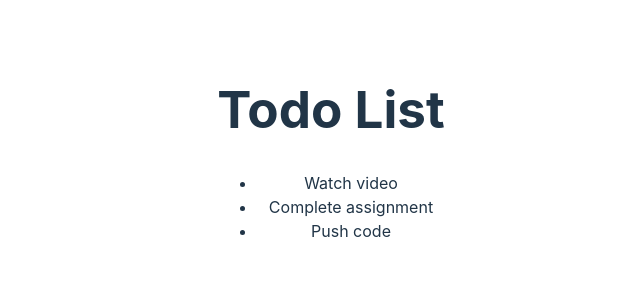
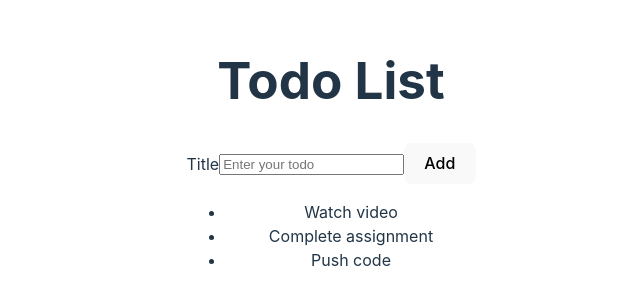
Before and after one commit to gmax3000/react-todo, a React (Vite) app: page / in a window 1280 px wide. Shown: the part 247-552 px from the top of the page, without its empty margins (309-949 px from the left). Built offline with nearby package versions, Linux system fonts and the light colour scheme.

Commit message:
commit lesson 1_2

```diff
--- /dev/null
+++ b/src/AddTodoForm.jsx
@@ -0,0 +1,15 @@
+
+function AddTodoForm() {
+
+    return (
+      <>
+        <form>
+            <label htmlFor="todoTitle">Title</label>
+            <input type="text" id="todoTitle" placeholder="Enter your todo" />
+            <button type="submit">Add</button>
+        </form>
+      </>
+    )
+  }
+
+  export default AddTodoForm
--- a/src/App.jsx
+++ b/src/App.jsx
@@ -1,21 +1,16 @@
 import './App.css'
-
-const todoList = [
-  { ID: 1, title: 'Watch video' },
-  { ID: 2, title: 'Complete assignment' },
-  { ID: 3, title: 'Push code' }
-];
+import TodoList from './TodoList'
+import AddTodoForm from './AddTodoForm'
 
 function App() {
 
   return (
     <>
+    <div>
       <h1> Todo List </h1>
-      <ul>
-      {todoList.map(todo => (
-          <li key={todo.ID}>{todo.title}</li>
-        ))}
-      </ul>
+      <AddTodoForm/>
+      <TodoList/>
+    </div>
 
     </>
   )
--- /dev/null
+++ b/src/TodoList.jsx
@@ -0,0 +1,21 @@
+
+const todoList = [
+  { ID: 1, title: 'Watch video' },
+  { ID: 2, title: 'Complete assignment' },
+  { ID: 3, title: 'Push code' }
+];
+
+function TodoList() {
+
+  return (
+    <>
+      <ul>
+      {todoList.map(todo => (
+          <li key={todo.ID}>{todo.title}</li>
+        ))}
+      </ul>
+    </>
+  )
+}
+
+export default TodoList
```
